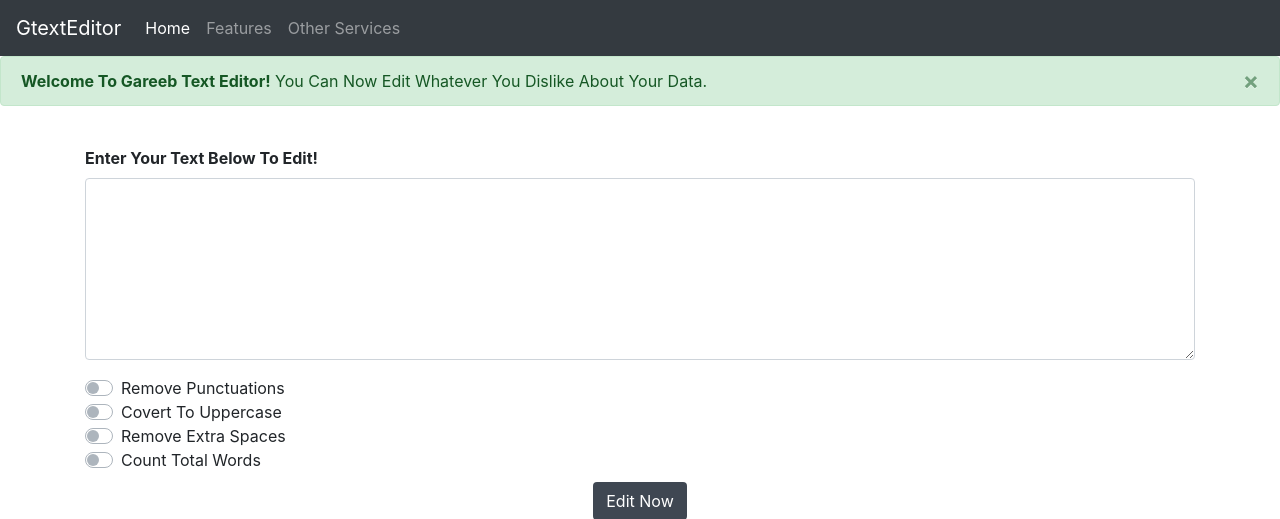
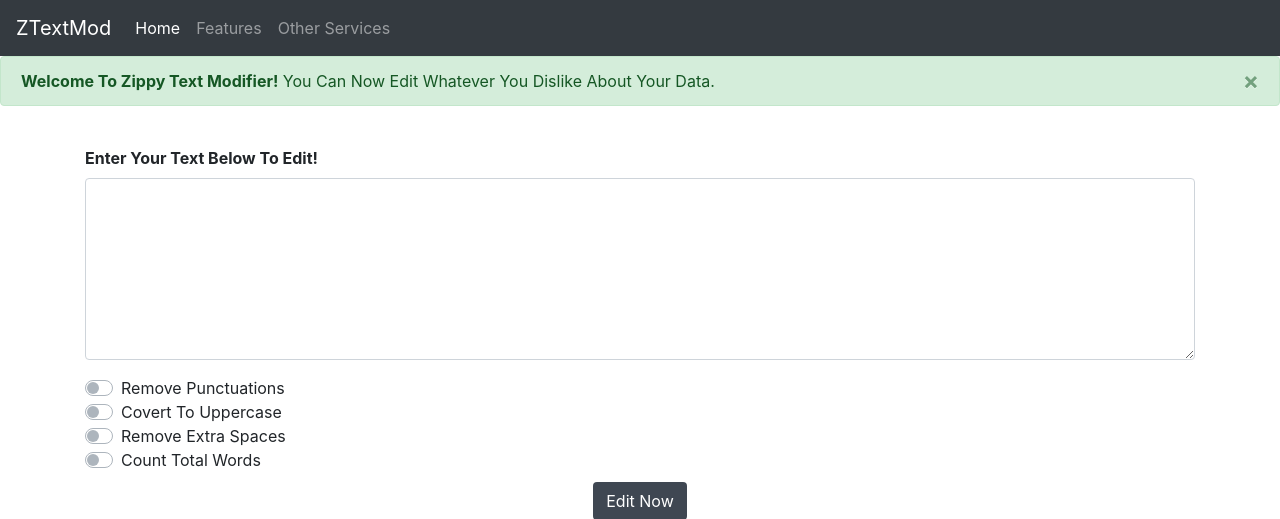
Before and after one commit to zestrixx/Text-data-modifier, a Django app: page / in a window 1280 px wide. Shown: the top 519 px of the page. Run offline with Django 3.2, Linux system fonts and the light colour scheme.

Commit message:
Changed name to ZTextMod

```diff
--- a/templates/OtherServices.html
+++ b/templates/OtherServices.html
@@ -47,7 +47,7 @@
     <script src="https://cdn.jsdelivr.net/npm/bootstrap@4.5.3/dist/js/bootstrap.bundle.min.js" integrity="sha384-ho+j7jyWK8fNQe+A12Hb8AhRq26LrZ/JpcUGGOn+Y7RsweNrtN/tE3MoK7ZeZDyx" crossorigin="anonymous"></script>
 
     <nav class="navbar navbar-expand-lg navbar-dark bg-dark">
-        <a class="navbar-brand" href="/">GtextEditor</a>
+        <a class="navbar-brand" href="/">ZTextMod</a>
         <button class="navbar-toggler" type="button" data-toggle="collapse" data-target="#navbarNavAltMarkup" aria-controls="navbarNavAltMarkup" aria-expanded="false" aria-label="Toggle navigation">
         <span class="navbar-toggler-icon"></span>
         </button>
@@ -61,7 +61,7 @@
     </nav>
 
     <div class="othserv container">
-        <h3 style="text-align: center">Do Visit Our Another WebSites To Know Us Better!</h3>
+        <h3 style="text-align: center">Do Visit Our Another Websites To Know Us Better!</h3>
 
         <li><a href="https://gareebdeveloper.blogspot.com" target="_blank">CyberSecurity</a></li>
         <li><a href="https://kartikumang.github.io/Electrolab/" target="_blank">ElectroLab</a></li>
--- a/templates/analyze.html
+++ b/templates/analyze.html
@@ -16,7 +16,7 @@
     <script src="https://cdn.jsdelivr.net/npm/bootstrap@4.5.3/dist/js/bootstrap.bundle.min.js" integrity="sha384-ho+j7jyWK8fNQe+A12Hb8AhRq26LrZ/JpcUGGOn+Y7RsweNrtN/tE3MoK7ZeZDyx" crossorigin="anonymous"></script>
 
     <nav class="navbar navbar-expand-lg navbar-dark bg-dark">
-        <a class="navbar-brand" href="/">GtextEditor</a>
+        <a class="navbar-brand" href="/">ZTextMod</a>
         <button class="navbar-toggler" type="button" data-toggle="collapse" data-target="#navbarNavAltMarkup" aria-controls="navbarNavAltMarkup" aria-expanded="false" aria-label="Toggle navigation">
         <span class="navbar-toggler-icon"></span>
         </button>
--- a/templates/feature.html
+++ b/templates/feature.html
@@ -47,7 +47,7 @@
     <script src="https://cdn.jsdelivr.net/npm/bootstrap@4.5.3/dist/js/bootstrap.bundle.min.js" integrity="sha384-ho+j7jyWK8fNQe+A12Hb8AhRq26LrZ/JpcUGGOn+Y7RsweNrtN/tE3MoK7ZeZDyx" crossorigin="anonymous"></script>
 
     <nav class="navbar navbar-expand-lg navbar-dark bg-dark">
-        <a class="navbar-brand" href="/">GtextEditor</a>
+        <a class="navbar-brand" href="/">ZTextMod</a>
         <button class="navbar-toggler" type="button" data-toggle="collapse" data-target="#navbarNavAltMarkup" aria-controls="navbarNavAltMarkup" aria-expanded="false" aria-label="Toggle navigation">
         <span class="navbar-toggler-icon"></span>
         </button>
--- a/templates/index.html
+++ b/templates/index.html
@@ -32,7 +32,7 @@
     <script src="https://cdn.jsdelivr.net/npm/bootstrap@4.5.3/dist/js/bootstrap.bundle.min.js" integrity="sha384-ho+j7jyWK8fNQe+A12Hb8AhRq26LrZ/JpcUGGOn+Y7RsweNrtN/tE3MoK7ZeZDyx" crossorigin="anonymous"></script>
 
     <nav class="navbar navbar-expand-lg navbar-dark bg-dark">
-        <a class="navbar-brand" href="/">GtextEditor</a>
+        <a class="navbar-brand" href="/">ZTextMod</a>
         <button class="navbar-toggler" type="button" data-toggle="collapse" data-target="#navbarNavAltMarkup" aria-controls="navbarNavAltMarkup" aria-expanded="false" aria-label="Toggle navigation">
         <span class="navbar-toggler-icon"></span>
         </button>
@@ -46,7 +46,7 @@
     </nav>
 
     <div class="alert alert-success alert-dismissible fade show" role="alert">
-        <strong>Welcome To Gareeb Text Editor!</strong> You Can Now Edit Whatever You Dislike About Your Data.
+        <strong>Welcome To Zippy Text Modifier!</strong> You Can Now Edit Whatever You Dislike About Your Data.
         <button type="button" class="close" data-dismiss="alert" aria-label="Close">
         <span aria-hidden="true">&times;</span>
         </button>
```
